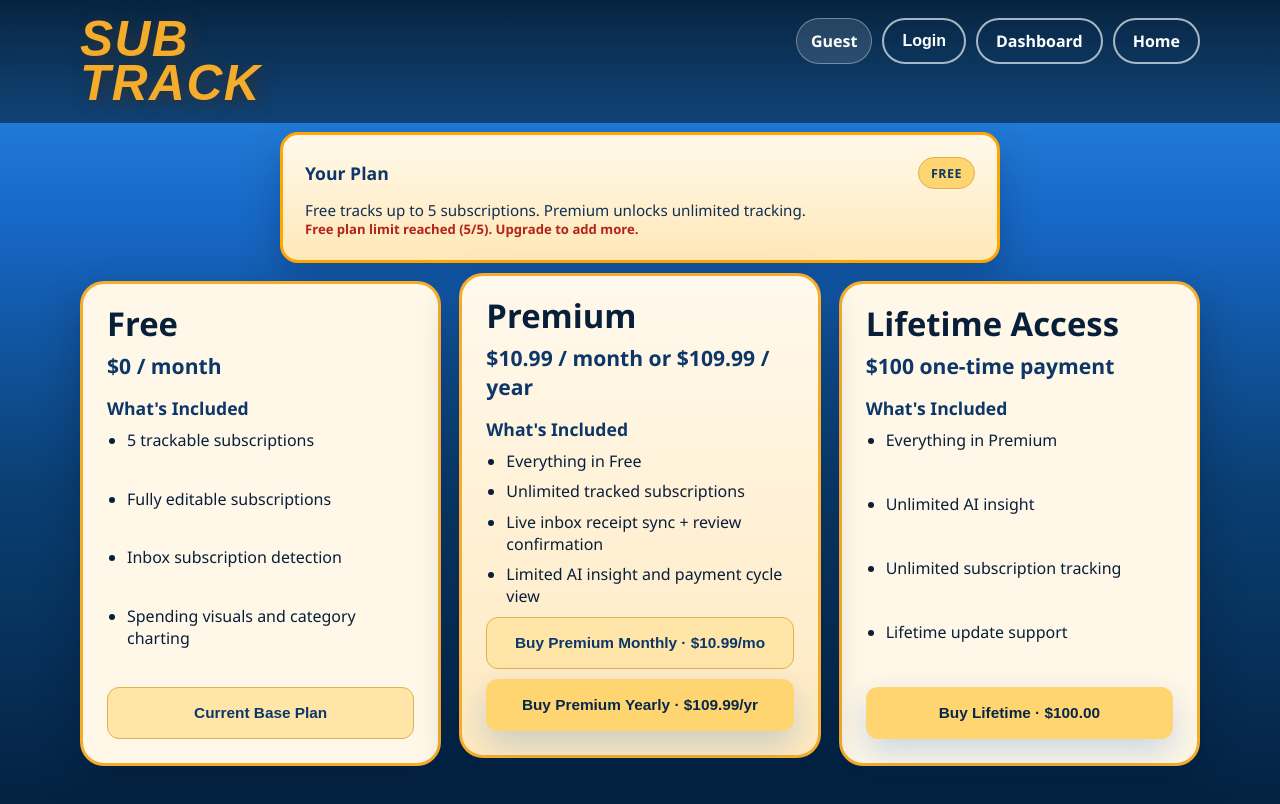
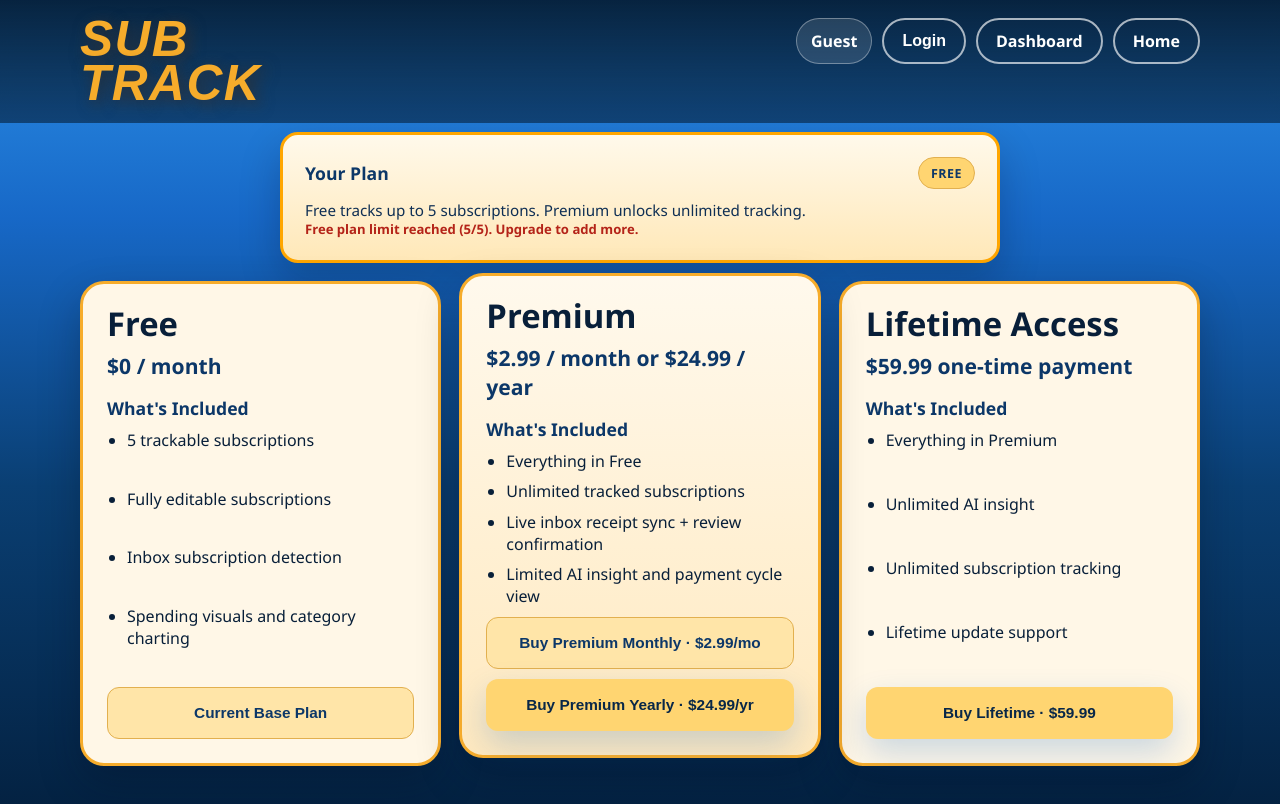
Before and after one commit to Zhane4994/SubTrack, a website: page public/subscriptions.html in a window 1280 px wide. Drawn offline with Linux system fonts and the light colour scheme; no server answers.

Commit message:
update payment amount

```diff
--- a/public/script.js
+++ b/public/script.js
@@ -169,9 +169,9 @@ let chartAnimationState = {
 const INBOX_API_BASE = window.location.host.includes("localhost") ? "http://localhost:8787" : "https://sub-track.ca";
 const DEFAULT_FREE_SUBSCRIPTION_LIMIT = 5;
 const DEFAULT_PREMIUM_PRICING = {
-  monthly: 10.99,
-  yearly: 109.99,
-  lifetime: 100
+  monthly: 2.99,
+  yearly: 24.99,
+  lifetime: 59.99
 };
 const DEVELOPER_EMAIL = "zhaner4994@gmail.com";
 const AI_USAGE_LIMITS = {
--- a/public/subscriptions.html
+++ b/public/subscriptions.html
@@ -52,7 +52,7 @@
 
           <article class="premium-tier-card premium-tier-featured">
             <h3>Premium</h3>
-            <p class="premium-tier-price">$10.99 / month or $109.99 / year</p>
+            <p class="premium-tier-price">$2.99 / month or $24.99 / year</p>
             <h4>What's Included</h4>
             <ul class="premium-feature-list">
               <li>Everything in Free</li>
@@ -61,14 +61,14 @@
               <li>Limited AI insight and payment cycle view</li>
             </ul>
             <div class="premium-actions-row">
-              <button class="btn btn-secondary premium-action-btn" id="upgradeMonthlyBtn" type="button">Buy Premium Monthly · $4.99/mo</button>
-              <button class="btn btn-gradient premium-action-btn" id="upgradeYearlyBtn" type="button">Buy Premium Yearly · $70.99/yr</button>
+              <button class="btn btn-secondary premium-action-btn" id="upgradeMonthlyBtn" type="button">Buy Premium Monthly · $2.99/mo</button>
+              <button class="btn btn-gradient premium-action-btn" id="upgradeYearlyBtn" type="button">Buy Premium Yearly · $24.99/yr</button>
             </div>
           </article>
 
           <article class="premium-tier-card">
             <h3>Lifetime Access</h3>
-            <p class="premium-tier-price">$100 one-time payment</p>
+            <p class="premium-tier-price">$59.99 one-time payment</p>
             <h4>What's Included</h4>
             <ul class="premium-feature-list">
               <li>Everything in Premium</li>
@@ -76,7 +76,7 @@
               <li>Unlimited subscription tracking</li>
               <li>Lifetime update support</li>
             </ul>
-            <button class="btn btn-gradient premium-action-btn" id="upgradeLifetimeBtn" type="button">Buy Lifetime · $143</button>
+            <button class="btn btn-gradient premium-action-btn" id="upgradeLifetimeBtn" type="button">Buy Lifetime · $59.99</button>
           </article>
         </div>
       </div>
```
